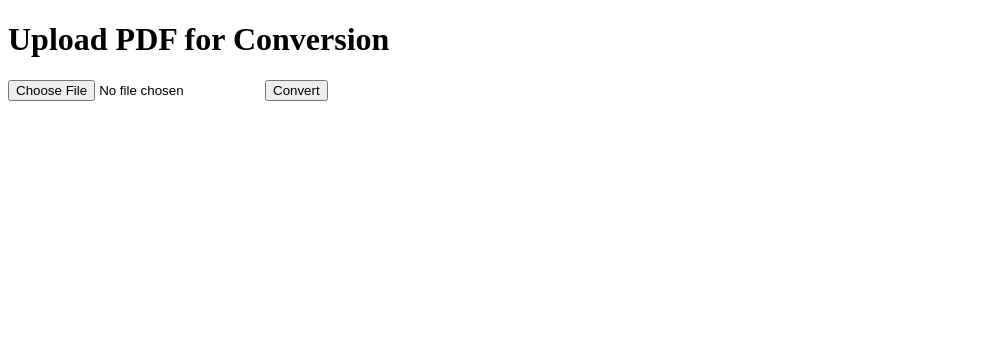
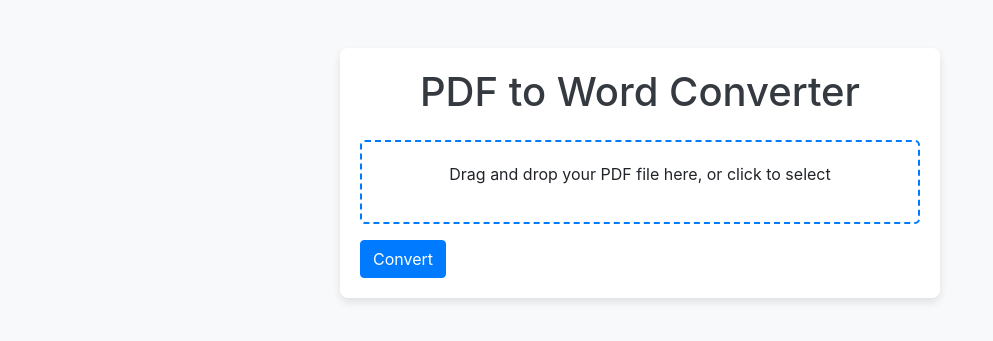
Before and after one commit to emperorAP/pdf2docx-web-app, a Flask app: page / in a window 1280 px wide. Shown: the top 341 px of the page, without its empty margins (0-993 px from the left). Run offline with Flask 3, Linux system fonts and the light colour scheme; some libraries are stand-ins or nearby versions.

Commit message:
Enhanced UI with drag-and-drop functionality, file size validation, and preview

```diff
--- a/app.py
+++ b/app.py
@@ -14,22 +14,30 @@ def allowed_file(filename):
 @app.route('/', methods=['GET', 'POST'])
 def index():
     download_link = None
+    error_message = None
     if request.method == 'POST':
         if 'pdf-file' not in request.files:
-            return redirect(request.url)
-        file = request.files['pdf-file']
-        if file.filename == '':
-            return redirect(request.url)
-        if file and allowed_file(file.filename):
-            filename = secure_filename(file.filename)
-            pdf_path = os.path.join(app.config['UPLOAD_FOLDER'], filename)
-            word_path = os.path.join(app.config['DOWNLOAD_FOLDER'], filename.rsplit('.', 1)[0] + '.docx')
-            file.save(pdf_path)
-            pdf_to_word(pdf_path, word_path)
-            download_link = url_for('download_file', filename=filename.rsplit('.', 1)[0] + '.docx')
-    return render_template('index.html', download_link=download_link)
+            error_message = "No file part in the request."
+        else:
+            file = request.files['pdf-file']
+            if file.filename == '':
+                error_message = "No selected file."
+            elif file and allowed_file(file.filename):
+                try:
+                    filename = secure_filename(file.filename)
+                    pdf_path = os.path.join(app.config['UPLOAD_FOLDER'], filename)
+                    word_path = os.path.join(app.config['DOWNLOAD_FOLDER'], filename.rsplit('.', 1)[0] + '.docx')
+                    file.save(pdf_path)
+                    pdf_to_word(pdf_path, word_path)
+                    download_link = url_for('download_file', filename=filename.rsplit('.', 1)[0] + '.docx')
+                except Exception as e:
+                    error_message = f"An error occurred: {str(e)}"
+            else:
+                error_message = "Invalid file type. Only PDF files are allowed."
 
-@app.route('/downloads/<filename>', methods=['GET'])
+    return render_template('index.html', download_link=download_link, error_message=error_message)
+
+@app.route('/downloads/<filename>')
 def download_file(filename):
     return send_file(os.path.join(app.config['DOWNLOAD_FOLDER'], filename), as_attachment=True)
 
--- a/static/styles.css
+++ b/static/styles.css
@@ -1,4 +1,26 @@
 body {
-    padding-top: 20px;
     background-color: #f8f9fa;
 }
+
+.container {
+    max-width: 600px;
+    margin-top: 50px;
+    padding: 20px;
+    border-radius: 8px;
+    background: white;
+    box-shadow: 0 4px 8px rgba(0, 0, 0, 0.1);
+}
+
+h1 {
+    color: #343a40;
+}
+
+.btn-primary {
+    background-color: #007bff;
+    border-color: #007bff;
+}
+
+.btn-success {
+    background-color: #28a745;
+    border-color: #28a745;
+}
--- a/templates/index.html
+++ b/templates/index.html
@@ -3,17 +3,145 @@
   <head>
     <meta charset="UTF-8" />
     <meta name="viewport" content="width=device-width, initial-scale=1.0" />
-    <title>PDF to DOCX Converter</title>
+    <title>PDF to Word Converter</title>
+    <link
+      href="https://maxcdn.bootstrapcdn.com/bootstrap/4.5.2/css/bootstrap.min.css"
+      rel="stylesheet"
+    />
+    <link
+      rel="stylesheet"
+      href="{{ url_for('static', filename='styles.css') }}"
+    />
+    <style>
+      #dropzone {
+        border: 2px dashed #007bff;
+        border-radius: 5px;
+        padding: 20px;
+        text-align: center;
+        cursor: pointer;
+      }
+      #dropzone.dragover {
+        background-color: #f8f9fa;
+        border-color: #0056b3;
+      }
+      #preview {
+        margin-top: 20px;
+        display: none;
+      }
+      #pdfPreview {
+        width: 100%;
+        height: 600px;
+        border: 1px solid #ddd;
+      }
+    </style>
   </head>
   <body>
-    <h1>Upload PDF for Conversion</h1>
-    <form action="/" method="post" enctype="multipart/form-data">
-      <input type="file" name="pdf-file" accept=".pdf" required />
-      <button type="submit">Convert</button>
-    </form>
-    {% if download_link %}
-    <h2>Conversion successful!</h2>
-    <a href="{{ download_link }}">Download your DOCX file</a>
-    {% endif %}
+    <div class="container mt-5">
+      <h1 class="text-center mb-4">PDF to Word Converter</h1>
+      <form
+        id="uploadForm"
+        action="{{ url_for('index') }}"
+        method="post"
+        enctype="multipart/form-data"
+      >
+        <div id="dropzone">
+          <p>Drag and drop your PDF file here, or click to select</p>
+          <input
+            type="file"
+            id="fileInput"
+            name="pdf-file"
+            style="display: none"
+            required
+          />
+        </div>
+        <button type="submit" class="btn btn-primary mt-3">Convert</button>
+      </form>
+      <div id="spinner" class="text-center mt-4" style="display: none">
+        <div class="spinner-border" role="status">
+          <span class="sr-only">Loading...</span>
+        </div>
+        <p class="mt-2">Processing your file, please wait...</p>
+      </div>
+      <div id="preview">
+        <h5>Preview:</h5>
+        <iframe id="pdfPreview" frameborder="0"></iframe>
+      </div>
+      {% if download_link %}
+      <div class="mt-4">
+        <a href="{{ download_link }}" class="btn btn-success"
+          >Download Converted File</a
+        >
+      </div>
+      {% endif %} {% if error_message %}
+      <div class="alert alert-danger mt-4" role="alert">
+        {{ error_message }}
+      </div>
+      {% endif %}
+    </div>
+
+    <script src="https://code.jquery.com/jquery-3.5.1.slim.min.js"></script>
+    <script src="https://cdn.jsdelivr.net/npm/@popperjs/core@2.5.2/dist/umd/popper.min.js"></script>
+    <script src="https://maxcdn.bootstrapcdn.com/bootstrap/4.5.2/js/bootstrap.min.js"></script>
+    <script>
+      document
+        .getElementById("dropzone")
+        .addEventListener("click", function () {
+          document.getElementById("fileInput").click()
+        })
+
+      document
+        .getElementById("fileInput")
+        .addEventListener("change", function () {
+          var file = this.files[0]
+          if (file && file.size > 50 * 1024 * 1024) {
+            // 50MB limit
+            alert("File is too large. Maximum size is 50MB.")
+            this.value = "" // Clear the file input
+          } else {
+            var reader = new FileReader()
+            reader.onload = function (e) {
+              document.getElementById("pdfPreview").src = e.target.result
+              document.getElementById("preview").style.display = "block"
+            }
+            reader.readAsDataURL(file)
+          }
+        })
+
+      document
+        .getElementById("dropzone")
+        .addEventListener("dragover", function (e) {
+          e.preventDefault()
+          e.stopPropagation()
+          document.getElementById("dropzone").classList.add("dragover")
+        })
+
+      document
+        .getElementById("dropzone")
+        .addEventListener("dragleave", function (e) {
+          e.preventDefault()
+          e.stopPropagation()
+          document.getElementById("dropzone").classList.remove("dragover")
+        })
+
+      document
+        .getElementById("dropzone")
+        .addEventListener("drop", function (e) {
+          e.preventDefault()
+          e.stopPropagation()
+          document.getElementById("dropzone").classList.remove("dragover")
+          var files = e.dataTransfer.files
+          document.getElementById("fileInput").files = files
+          if (files[0] && files[0].size > 50 * 1024 * 1024) {
+            alert("File is too large. Maximum size is 50MB.")
+            document.getElementById("fileInput").value = "" // Clear the file input
+          } else {
+            document.getElementById("uploadForm").submit()
+          }
+        })
+
+      document.getElementById("uploadForm").onsubmit = function () {
+        document.getElementById("spinner").style.display = "block"
+      }
+    </script>
   </body>
 </html>
```
Also changed, not shown: 4 other files.
